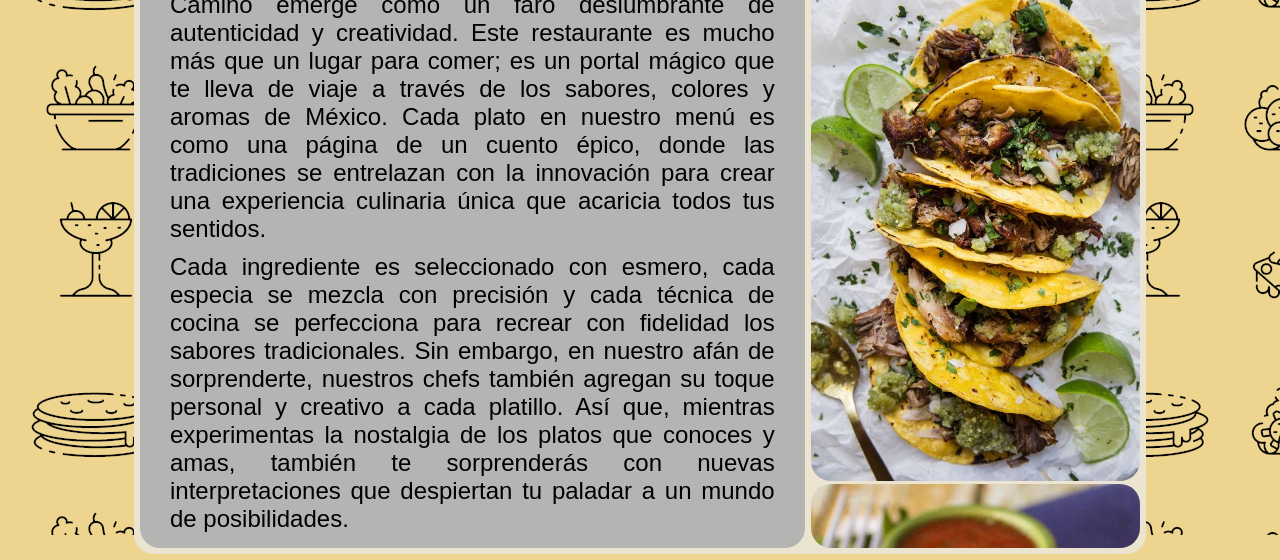
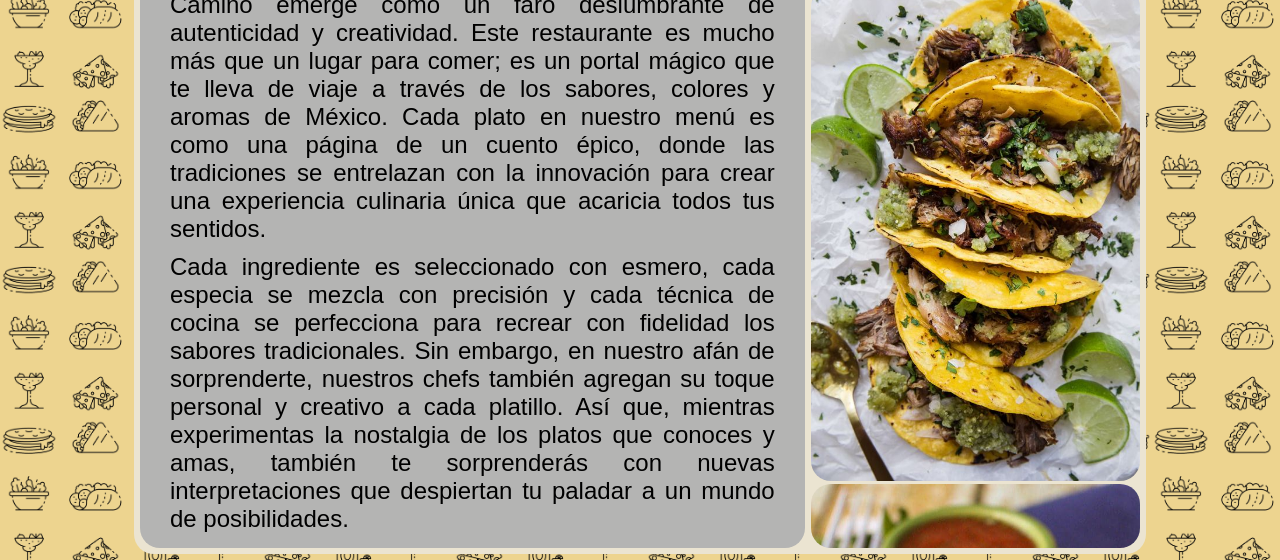
Before and after one commit to NataaNK/UI-Caso-Practico-1, a plain HTML site: page main.html in a window 1280 px wide. Shown: the part 545-1105 px from the top of the page. Drawn offline with Linux system fonts and the light colour scheme; a web font is replaced by a local one.

Commit message:
backgrounds

```diff
--- a/main.css
+++ b/main.css
@@ -62,7 +62,9 @@
 body{
     margin: 0;
     padding-top: 2%;
-    background-image: url('assets/fondo_5.png');
+    background-image: url('assets/background.png');
+    background-repeat: repeat;
+    background-size: 15%;
 }
 
 h1{
```
Also changed, not shown: assets/background-smaller.png (added), assets/background.png (added), assets/fondo_4.png (deleted), assets/fondo_5.png (deleted), assets/fondo_6.png (deleted).
